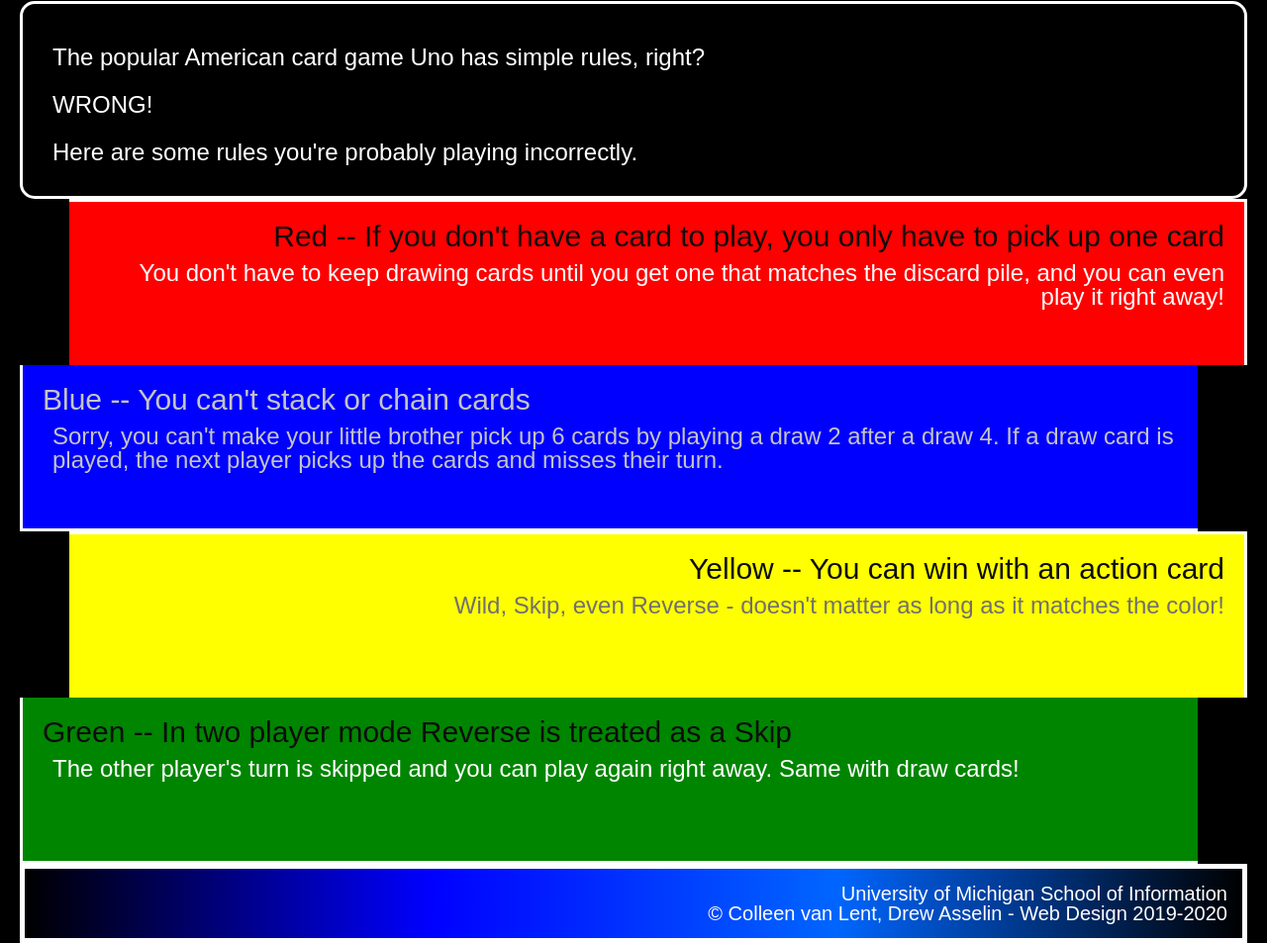
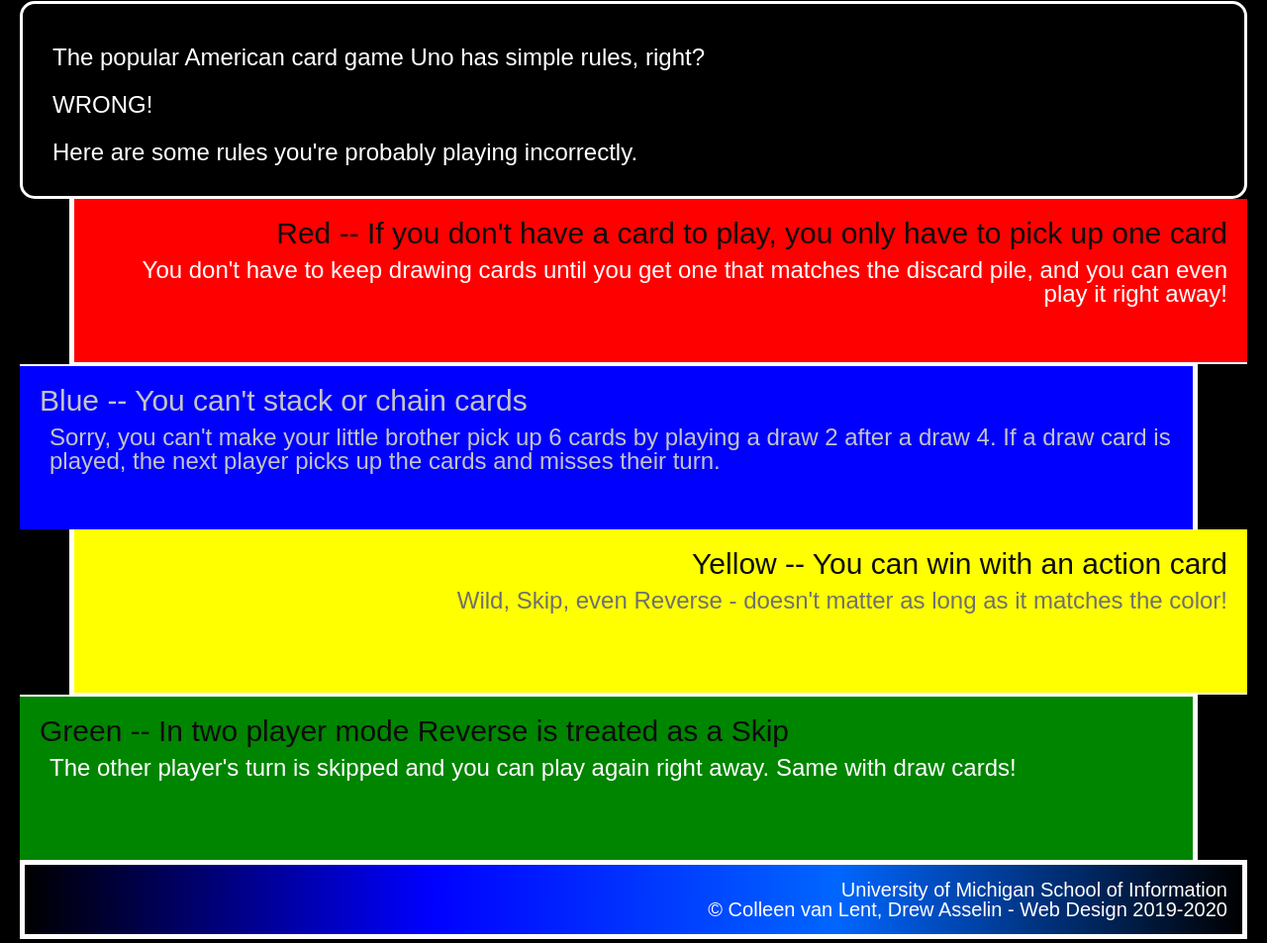
Before and after one commit to cutebunny1/hw3-2022, a plain HTML site: page index.html in a window 1280 px wide. Shown: the part 327-1280 px from the top of the page at 99% size. Drawn offline with Linux system fonts and the light colour scheme.

Commit message:
Add files via upload

```diff
--- a/css/style.css
+++ b/css/style.css
@@ -49,21 +49,33 @@
     line-height: 2;
 }
 
+/* this is wrong -- do not do this:
+    border-top: 0px;
+    border-right: 0px;
+    border-bottom-style: 2px;
+    border-left-style: 5px;
+*/
+
 .red {
     background-color: #FF0000;
     text-align: right;
     margin-left: 50px;
-    border-bottom: 2px;
-    border-left: 5px;
+    /* border-top-width: 0px;
+    border-right-width: 0px;
+    border-bottom-width: 2px;
+    border-left-width: 5px; */
+    border-width: 0px 0px 2px 5px;
 }
 
 .blue {
     background-color: #0000FF;
     text-align: left;
     margin-right: 50px;
-    border-right: 5px;
-    border-top: 2px;
-    /* heading: #C4C4C4; */
+    /* border-top-width: 2px;
+    border-right-width: 5px;
+    border-bottom-width: 0px;
+    border-left-width: 0px; */
+    border-width: 2px 5px 0px 0px;
 }
 
 .blue p {
@@ -78,8 +90,11 @@
     background-color: #FFFF00;
     text-align: right;
     margin-left: 50px;
-    border-bottom: 2px;
-    border-left: 5px;
+    /* border-top-width: 0px;
+    border-right-width: 0px;
+    border-bottom-width: 2px;
+    border-left-width: 5px; */
+    border-width: 0px 0px 2px 5px;
 }
 
 .yellow p {
@@ -90,8 +105,11 @@
     background-color: #008500;
     text-align: left;
     margin-right: 50px;
-    border-right: 5px;
-    border-top: 2px;
+    /* border-top-width: 2px;
+    border-right-width: 5px;
+    border-bottom-width: 0px;
+    border-left-width: 0px; */
+    border-width: 2px 5px 0px 0px;
 }
 
 /* Style the default footer elements with: a gradient background that starts at #000000, goes to #0000ff at 25,  #0066ff at 70, and ends back at #000000. */
```
